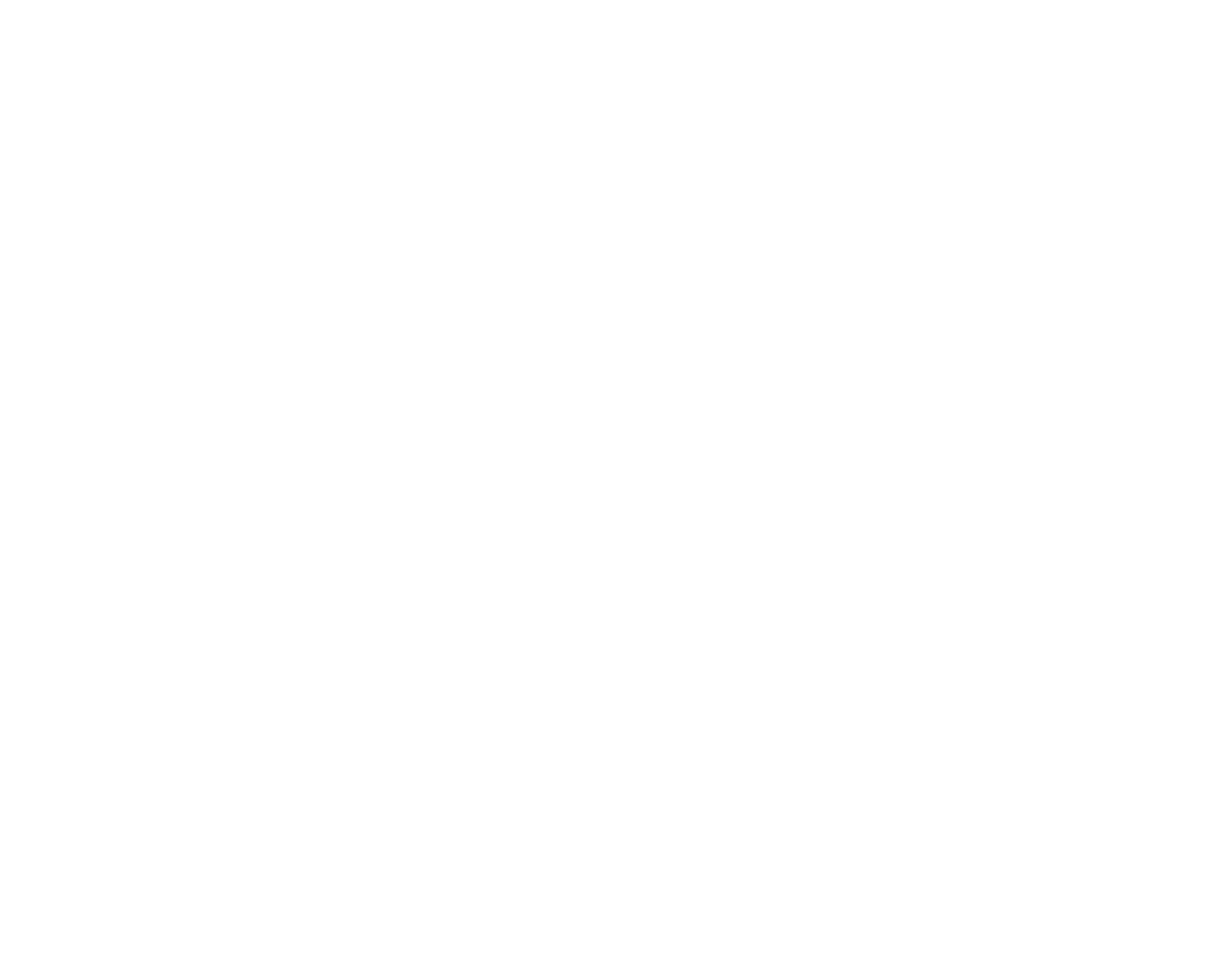
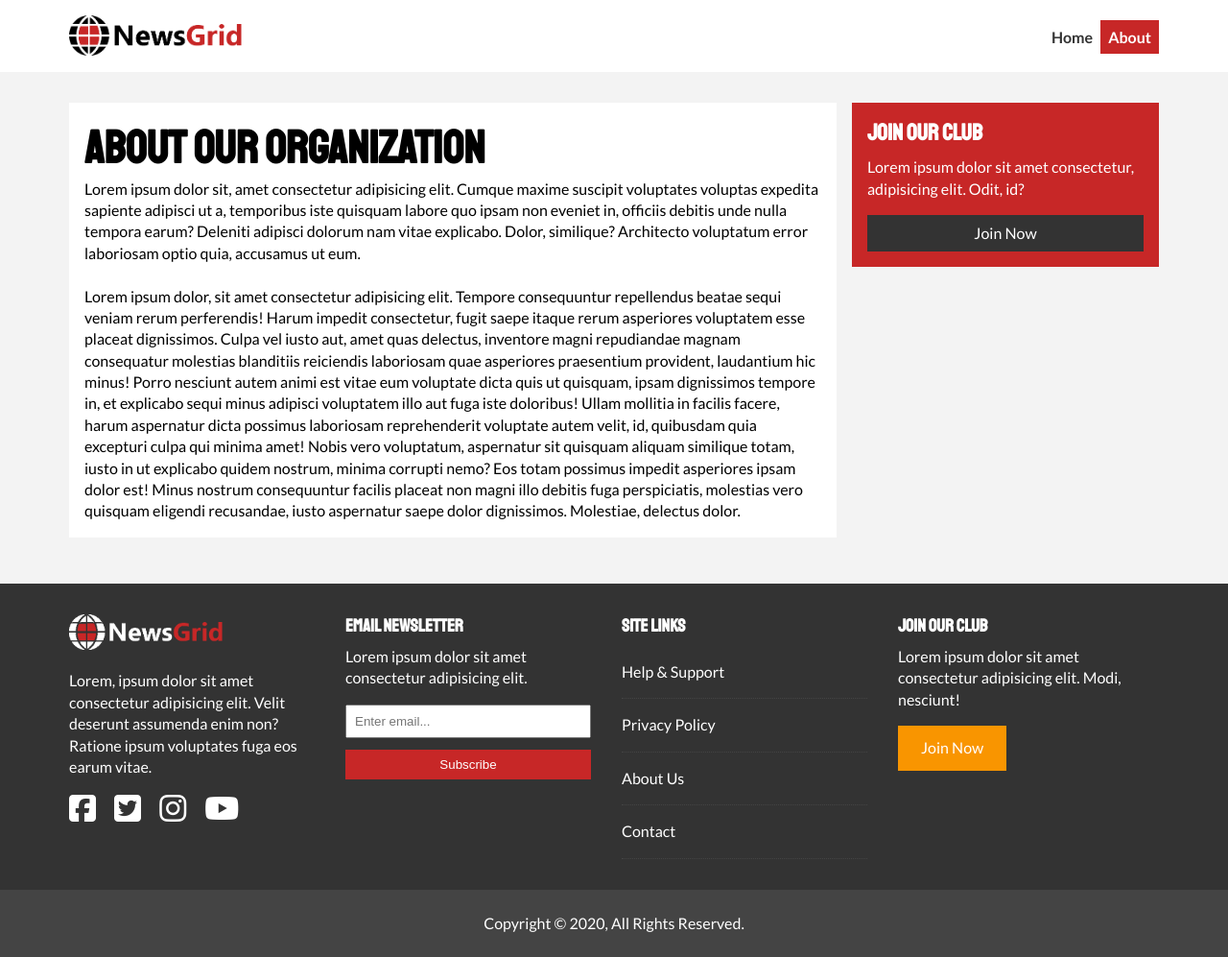
Before and after one commit to dolphius21/newsgrid_website, a plain HTML site: page about.html in a window 1280 px wide. Shown: the whole page at 96% size. Before the commit the page ends 800 px from the top, so only its background shows below. Drawn offline with Linux system fonts and the light colour scheme.

Commit message:
added styles

```diff
--- a/about.html
+++ b/about.html
@@ -0,0 +1,93 @@
+<!DOCTYPE html>
+<html lang="en">
+<head>
+  <meta charset="UTF-8">
+  <meta name="viewport" content="width=device-width, initial-scale=1.0">
+  <meta http-equiv="X-UA-Compatible" content="ie=edge">
+  <link href="https://fonts.googleapis.com/css2?family=Lato:wght@400;700;900&display=swap" rel="stylesheet">
+  <link rel="shortcut icon" type="image/x-icon" href="img/favicon.ico">
+  <link href="https://fonts.googleapis.com/css2?family=Staatliches&display=swap" rel="stylesheet">
+  <link rel="stylesheet" href="css/style.css">
+  <link rel="stylesheet" href="css/media.css">
+  <title>NewsGrid | About</title>
+</head>
+<body>
+  <!-- Main Nav -->
+  <nav id="main-nav">
+    <div class="container flex">
+      <div class="logo">
+        <a href="index.html"><img src="img/logo.png" alt="NewsGrid logo"></a>
+      </div>
+      <ul>
+        <li><a href="index.html">Home</a></li>
+        <li><a class="current" href="about.html">About</a></li>
+      </ul>
+    </div>
+  </nav>
+  <section id="about">
+    <div class="height-wrapper">
+      <div class="container">
+        <div class="page-container">
+          <article class="card bg-light">
+            <h1>About Our Organization</h1>
+            <p>Lorem ipsum dolor sit, amet consectetur adipisicing elit. Cumque maxime suscipit voluptates voluptas expedita sapiente adipisci ut a, temporibus iste quisquam labore quo ipsam non eveniet in, officiis debitis unde nulla tempora earum? Deleniti adipisci dolorum nam vitae explicabo. Dolor, similique? Architecto voluptatum error laboriosam optio quia, accusamus ut eum.</p>
+            <br>
+            <p>Lorem ipsum dolor, sit amet consectetur adipisicing elit. Tempore consequuntur repellendus beatae sequi veniam rerum perferendis! Harum impedit consectetur, fugit saepe itaque rerum asperiores voluptatem esse placeat dignissimos. Culpa vel iusto aut, amet quas delectus, inventore magni repudiandae magnam consequatur molestias blanditiis reiciendis laboriosam quae asperiores praesentium provident, laudantium hic minus! Porro nesciunt autem animi est vitae eum voluptate dicta quis ut quisquam, ipsam dignissimos tempore in, et explicabo sequi minus adipisci voluptatem illo aut fuga iste doloribus! Ullam mollitia in facilis facere, harum aspernatur dicta possimus laboriosam reprehenderit voluptate autem velit, id, quibusdam quia excepturi culpa qui minima amet! Nobis vero voluptatum, aspernatur sit quisquam aliquam similique totam, iusto in ut explicabo quidem nostrum, minima corrupti nemo? Eos totam possimus impedit asperiores ipsam dolor est! Minus nostrum consequuntur facilis placeat non magni illo debitis fuga perspiciatis, molestias vero quisquam eligendi recusandae, iusto aspernatur saepe dolor dignissimos. Molestiae, delectus dolor.</p>
+          </article>
+          <aside class="card bg-primary">
+            <h2>Join Our Club</h2>
+            <p>Lorem ipsum dolor sit amet consectetur, adipisicing elit. Odit, id?</p>
+            <a class="btn" href="#">Join Now</a>
+          </aside>
+        </div>
+      </div>
+    </div>
+  </section>
+  <footer class="bg-dark">
+    <div class="container">
+      <div class="sub-footer">
+        <div class="footer-col">
+          <div class="logo">
+            <img src="img/logo_light.png" alt="NewsGrid logo">
+          </div>
+          <p>Lorem, ipsum dolor sit amet consectetur adipisicing elit. Velit deserunt assumenda enim non? Ratione ipsum voluptates fuga eos earum vitae.</p>
+          <div class="social-icons">
+            <a href="https://www.facebook.com/" target="_blank"><i class="fab fa-facebook-square fa-2x"></i></a>
+            <a href="https://twitter.com/explore" target="_blank"><i class="fab fa-twitter-square fa-2x"></i></a>
+            <a href="https://www.instagram.com/" target="_blank"><i class="fab fa-instagram fa-2x"></i></a>
+            <a href="https://www.youtube.com/" target="_blank"><i class="fab fa-youtube fa-2x"></i></a>
+          </div>
+        </div>
+        <div class="footer-col">
+          <h3>Email Newsletter</h3>
+          <p>Lorem ipsum dolor sit amet consectetur adipisicing elit.</p>
+          <form action="process.php">
+            <input type="email" id="email" name="email" placeholder="Enter email...">
+            <input type="submit" value="Subscribe" class="form-btn">
+          </form>
+        </div>
+        <div class="footer-col">
+          <h3>Site Links</h3>
+          <ul>
+            <li><a href="#">Help & Support</a></li>
+            <li><a href="#">Privacy Policy</a></li>
+            <li><a href="about.html">About Us</a></li>
+            <li><a href="#">Contact</a></li>
+          </ul>
+        </div>
+        <div class="footer-col">
+          <h3>Join Our Club</h3>
+          <p>Lorem ipsum dolor sit amet consectetur adipisicing elit. Modi, nesciunt!</p>
+          <a href="#" class="btn">Join Now</a>
+        </div>
+      </div>
+    </div>
+    <div class="main-footer">
+      <p>Copyright &copy; 2020, All Rights Reserved.</p>
+    </div>
+  </footer>
+
+  <!-- font awesome -->
+  <script src="https://kit.fontawesome.com/bdbc2939a5.js" crossorigin="anonymous"></script>
+</body>
+</html>
--- a/css/media.css
+++ b/css/media.css
@@ -1,4 +1,4 @@
-@media (min-width: 600px) {
+@media (min-width: 568px) {
   #articles .container {
     padding: 2rem;
   }
@@ -37,10 +37,28 @@
     padding: 0 1rem 0 0;
   }
 
+  .page-container {
+    text-align: left;
+    grid-template-columns: 5fr 2fr;
+    grid-gap: 1rem;
+  }
+
+  .page-container h1 {
+    font-size: 3rem;
+  }
+
+  .page-container article {
+    grid-row: 1 / span 3;
+  }
+
 }
 
 @media (min-width: 1024px) {
   .articles-container {
     grid-template-columns: repeat(3, 1fr);
   }
+
+  .height-wrapper {
+    min-height: calc(100vh - 462px);
+  }
 }
--- a/css/style.css
+++ b/css/style.css
@@ -86,6 +86,11 @@ h1, h2, h3, h4, h5, h6 {
   background: var(--tech-color);
 }
 
+.card {
+  background: #fff;
+  padding: 1rem;
+}
+
 .bg-dark {
   background: var(--dark-color);
   color: #fff;
@@ -100,8 +105,14 @@ h1, h2, h3, h4, h5, h6 {
   background: #fff;
 }
 
-.card {
-  padding: 1rem;
+.list li {
+  padding: .5rem 0;
+  border-bottom: #555 dotted 1px;
+  width: 90%;
+}
+
+.list li:last-child {
+  border: none;
 }
 
 
@@ -189,6 +200,22 @@ h1, h2, h3, h4, h5, h6 {
   padding: 2rem 1rem;
 }
 
+.bg-primary a {
+  color: #fff;
+}
+
+#article .meta {
+  display: flex;
+  justify-content: space-between;
+  align-items: center;
+  background: #eee;
+  padding: 0.5rem;
+}
+
+#article .meta {
+  margin-bottom: 0.5rem;
+}
+
 /* Footer */
 
 footer .logo {
@@ -265,3 +292,34 @@ footer .logo {
   text-align: center;
   padding: 1.5rem;
 }
+
+/* About */
+
+.page-container {
+  display: grid;
+}
+
+.page-container .card {
+  margin-bottom: 1rem;
+}
+
+.page-container h1 {
+  font-size: 2rem;
+  margin-bottom: 0;
+}
+
+.page-container {
+  text-align: center;
+}
+
+aside p {
+  margin-bottom: 1rem;
+}
+
+aside .btn {
+  background: #333;
+  color: #fff;
+  padding: 0.5rem;
+  display: block;
+  text-align: center;
+}
```
Also changed, not shown: article.html (+108 -0 lines), index.html (+3 -3 lines).
